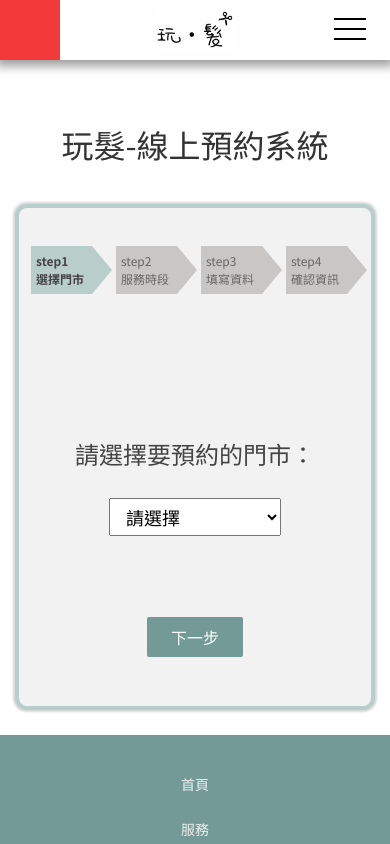
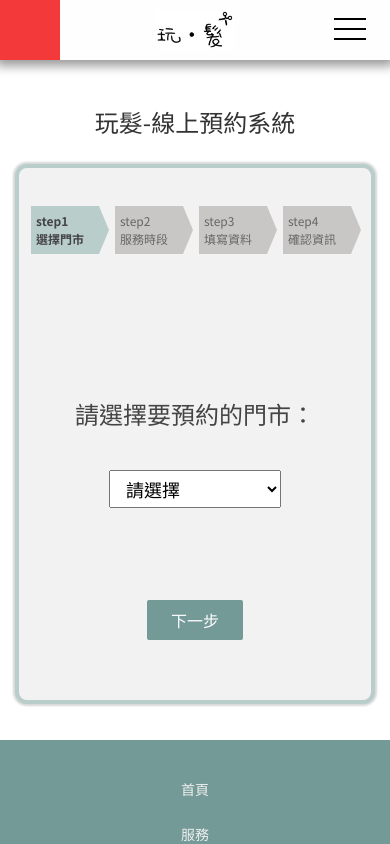
Before and after one commit to YunTaoLin/play-hair, a Vue app: page /#/reservation in a window 390 px wide. Shown: the top 844 px of the page. Built offline with nearby package versions, Linux system fonts and the light colour scheme.

Commit message:
修改RWD

```diff
--- a/src/App.vue
+++ b/src/App.vue
@@ -1,5 +1,9 @@
 <template>
   <div id="app">
+    <div class="loading">
+      <h1>Loading...</h1>
+      <img src="../src/assets/LOGO.jpg" alt="">
+    </div>
     <header class="js-scroll">
       <div class="container">
         <div class="nav">
@@ -52,7 +56,7 @@ export default {
   },
   methods:{
     menuToggle(){
-        $('.header-index').toggleClass('active')
+        $('.js-scroll').toggleClass('active')
         $('.popup-menu').fadeToggle();
         $('.popup-menu  nav').toggleClass('nav-active')
     },
@@ -73,7 +77,16 @@ export default {
     }
   },
   mounted(){
+    $('.popup-menu').hide();
     this.scrollEvent();
+    setTimeout(()=>{
+      $('.loading').fadeOut();
+    },2000)
+  },
+  updated(){
+    $('.js-scroll').removeClass('active')
+    $('.popup-menu').fadeOut();
+    $('.popup-menu  nav').removeClass('nav-active')
   }
 
 }
@@ -86,6 +99,27 @@ $secondary-color:#739A97;
 $special-color:#CC501D;
 $eng-font: 'Oswald', sans-serif;
 $tw-font: 'Noto Sans HK', sans-serif;
+
+//Loading
+.loading{
+  position: fixed;
+  left: 0;
+  top: 0;
+  width: 100vw;
+  height: 100vh;
+  background-color: #fff;
+  z-index: 999;
+  display: flex;
+  flex-direction: column;
+  justify-content: center;
+  align-items: center;
+  img{
+    margin-top: 20px;
+    width: 200px;
+    object-fit: cover;
+  }
+}
+
 
 //切換動畫
 .updatePage{
@@ -110,8 +144,13 @@ $tw-font: 'Noto Sans HK', sans-serif;
     background: #fefefe;
     box-sizing: border-box;
     box-shadow: 0 2px 10px 4px rgba(0, 0, 0, 0.4);
-    z-index: 999;
+    z-index: 998;
     display: flex;
+    //當popup-menu打開時，強制取消透明
+    &.active{
+      opacity: 1  !important;
+      visibility: visible !important;
+    }
     @media (max-width:575px) {
       height: 60px;
     }
@@ -261,6 +300,7 @@ $tw-font: 'Noto Sans HK', sans-serif;
     transform: translateX(0);
     transition: .5s;
 
+
     &.nav-active{
       transform: translateX(-41vw);
       @media (max-width:575px) {
@@ -271,12 +311,15 @@ $tw-font: 'Noto Sans HK', sans-serif;
       margin-top: 20px;
       display: flex;
       flex-direction: column;
-      padding-left: 8px;
+      padding-left: 0px;
       list-style: none;
       li{
         width: 100%;
         font-size: 16px;
         line-height: 18px;
+        @media (max-width:374px) {
+            font-size: 14px;
+        }
         a{
           display: flex;
           color: #242424;
--- a/src/components/home/Recommend.vue
+++ b/src/components/home/Recommend.vue
@@ -21,7 +21,7 @@
                                             <h4 class="Recommend_card_title">華盛頓時尚教主 <span>--</span> Fish Yu</h4>
                                         </div>
                                         <div class="Recommend_card_icon">
-                                            <img src="../../assets/設計師/設計師1.jpeg" alt="愛蜜莉亞">
+                                            <img src="../../assets/設計師/設計師1.jpeg" alt="設計師1">
                                         </div>
                                     </div>
                             </div>
@@ -38,7 +38,7 @@
                                             <h4 class="Recommend_card_title">翰柏企業CEO <span>--</span> Memory Square</h4>
                                         </div>
                                         <div class="Recommend_card_icon">
-                                            <img src="../../assets/設計師/設計師2.jpeg" alt="四糸乃">
+                                            <img src="../../assets/設計師/設計師2.jpeg" alt="設計師2">
                                         </div>
                                     </div>
                             </div>
@@ -53,7 +53,7 @@
                                                 <h4 class="Recommend_card_title">Taiwan Psy會長 <span>--</span> Wei Cheng</h4>
                                             </div>
                                             <div class="Recommend_card_icon">
-                                                <img src="../../assets/設計師/設計師3.jpeg" alt="Saber">
+                                                <img src="../../assets/設計師/設計師3.jpeg" alt="設計師3">
                                             </div>
                                         </div>
                             </div>
@@ -69,7 +69,7 @@
                                                 <h4 class="Recommend_card_title">日本暢銷作家 <span>--</span> Shimodate Yuu</h4>
                                             </div>
                                             <div class="Recommend_card_icon">
-                                                <img src="../../assets/設計師/設計師4.jpeg" alt="南琴梨">
+                                                <img src="../../assets/設計師/設計師4.jpeg" alt="設計師4">
                                             </div>
                                         </div>
                             </div>
@@ -154,6 +154,9 @@ $tw-font: 'Noto Sans HK', sans-serif;
     font-size: 16px;
     margin-top: 0;
     margin-bottom: 8px;
+    @media (max-width:424px) {
+            font-size: 13.5px;
+        }
 }
 .Recommend_card_text{
     margin: 0;
--- a/src/views/Home.vue
+++ b/src/views/Home.vue
@@ -65,6 +65,7 @@ $tw-font: 'Noto Sans HK', sans-serif;
     display: flex;
     justify-content: center;
     align-items: center;
+    margin-bottom: 40px;
     .youtube-inner{
       width: 80%;
       padding-top: 44.8%;
--- a/src/views/Reservation.vue
+++ b/src/views/Reservation.vue
@@ -174,7 +174,8 @@ $tw-font: 'Noto Sans HK', sans-serif;
         background-size: cover;
         .container{
             font-family: $tw-font;
-            height: 80vh;
+            height: 660px;
+            margin-bottom: 20px;
             display: flex;
             flex-direction: column;
             justify-content: center;
@@ -184,10 +185,13 @@ $tw-font: 'Noto Sans HK', sans-serif;
             // }
             h1{
                 font-size: 32px;
-                margin-top: 60px;
                 text-align: center;
                 color: #333;
-                margin: 40px 0;
+                margin:60px 0 40px ;
+                @media (max-width:575px) {
+                    font-size: 24px;
+                    margin:32px 0 28px ;
+                }
             }
         }
 
@@ -199,9 +203,9 @@ $tw-font: 'Noto Sans HK', sans-serif;
         // background:url('../assets/美1.jpeg');
         background-color: #f2f2f2;
         box-shadow: 0 0 2px 2px rgba(52, 54, 54, 0.2);
-        height: 60vh;
+        height: 540px;
         border-radius: 12px;
-        margin: 0 40px;
+        margin: 0 40px ;
         @media (max-width:767px) {
             margin: 0 0px;
         }
@@ -226,6 +230,7 @@ $tw-font: 'Noto Sans HK', sans-serif;
                 display: flex;
                 align-items: center;
                 color: #666;
+                white-space: nowrap;
                 @media (max-width:767px) {
                     font-size: 14px;
                     margin: 0 12px;
@@ -237,6 +242,14 @@ $tw-font: 'Noto Sans HK', sans-serif;
                     font-size: 12px;
                     padding-left: 4px;
                     height: 48px;
+                    margin: 0 8px;
+                    &:first-child{
+                        margin-left: 0;
+                    }
+                }
+                @media (max-width:374px) {
+                    font-size: 10px;
+                    padding-left: 2px;
                     &:first-child{
                         margin-left: 0;
                     }
@@ -250,12 +263,12 @@ $tw-font: 'Noto Sans HK', sans-serif;
                     top: -1px;
                     right: -21px;
                     @media (max-width:424px) {
-                        border-left: 20px solid rgb(201, 198, 198);
+                        border-left: 10px solid rgb(201, 198, 198);
                         border-top: 24px solid transparent;
                         border-bottom: 24px solid transparent;
                         position: absolute;
                         top: -1px;
-                        right: -21px;
+                        right: -11px;
                     }
                 }
                 &.active{
@@ -265,6 +278,11 @@ $tw-font: 'Noto Sans HK', sans-serif;
                     font-weight: 700;
                     &:after{
                         border-left: 20px solid $special-color;
+                        @media (max-width:424px) {
+                            border-left: 10px solid $special-color;
+                            top: -1px;
+                            right: -11px;
+                        }
                     }
                 }
             }
@@ -277,7 +295,7 @@ $tw-font: 'Noto Sans HK', sans-serif;
     flex-direction: column;
     justify-content: space-between;
     align-items: center;
-    height: 40vh;
+    height: 360px;
     h3{
         font-size: 24px;
         color: #444;
@@ -296,7 +314,7 @@ $tw-font: 'Noto Sans HK', sans-serif;
     flex-direction: column;
     justify-content: space-between;
     align-items: center;
-    height: 40vh;
+    height: 360px;
     .inner{
         margin-top: 20px;
     }
@@ -329,7 +347,7 @@ $tw-font: 'Noto Sans HK', sans-serif;
     flex-direction: column;
     justify-content: space-between;
     align-items: center;
-    height: 40vh;
+    height: 360px;
     .inner{
         margin-top: 60px;;
     }
@@ -355,7 +373,7 @@ $tw-font: 'Noto Sans HK', sans-serif;
     flex-direction: column;
     justify-content: space-between;
     align-items: center;
-    height: 40vh;
+    height: 360px;
     .info{
         margin-top: 60px;;
     }
@@ -406,7 +424,7 @@ $tw-font: 'Noto Sans HK', sans-serif;
     flex-direction: column;
     justify-content: center;;
     align-items: center;
-    height: 40vh;
+    height: 360px;
     h2{
         color: $secondary-color;
         font-size: 36px;
--- a/vue.config.js
+++ b/vue.config.js
@@ -1,3 +1,4 @@
 module.exports = {
-  publicPath: '/dist/'
+    publicPath: process.env.NODE_ENV === 'production' ?
+        '/play-hair/dist/' : '/'
 }
```
Also changed, not shown: 8 other files (tests, documents, lock files or other folders).
